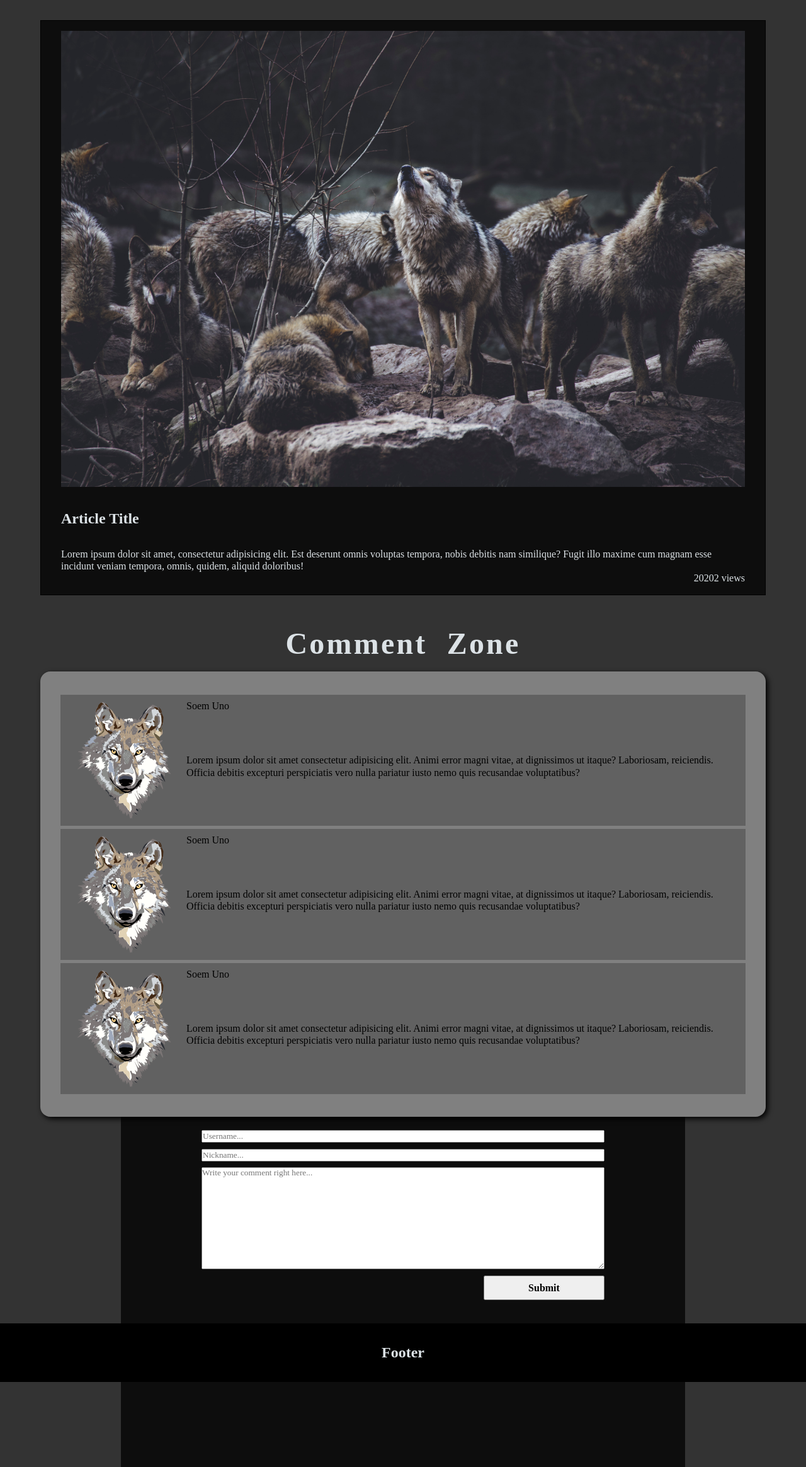
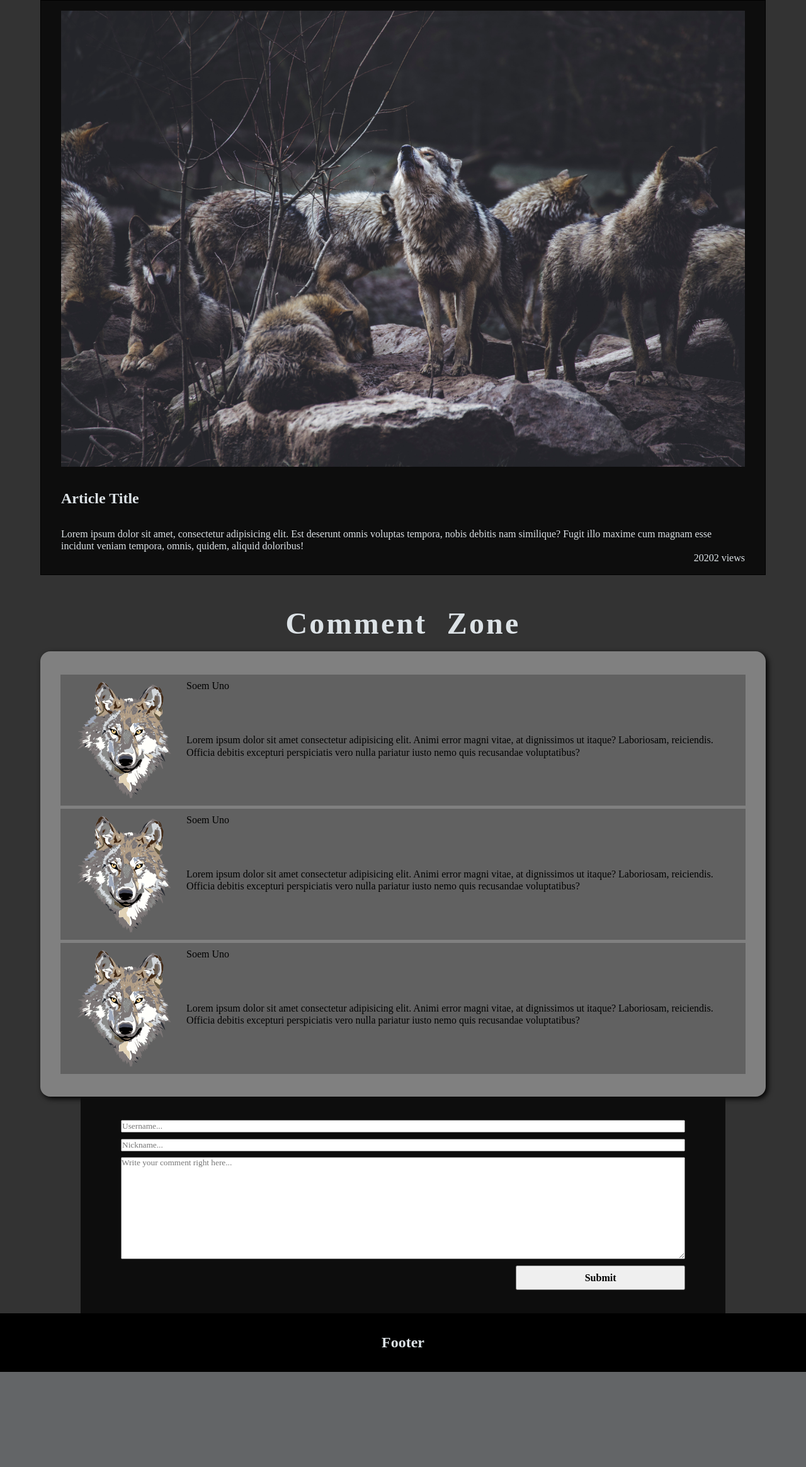
Before and after one commit to Max0nyshchenko/Nature-blog.20.05, a PHP site: page /pages/article.php in a window 1280 px wide. Shown: the part 64-2393 px from the top of the page at 63% size. After the commit the page ends 2242 px from the top, so only its background shows below. Run offline with PHP 8.4, Linux system fonts and the light colour scheme; some web fonts are replaced.

Commit message:
Sn 14:11

```diff
--- a/js/article.js
+++ b/js/article.js
@@ -12,6 +12,7 @@ const burger = document.querySelector(".burger");
 const tagBoxWrap = document.querySelector(".tagBox-wrap");
 const menuTags = document.querySelector(".menuTags");
 const tagBoxCloser = document.querySelector(".tagBox-closer");
+const commentForm = document.querySelector("#comment-form");
 
 // Show TagBox
 let tagBoxState = 0;
@@ -36,42 +37,6 @@ function tagBoxListn() {
   });
 }
 
-// ANIMATION PART
-let scroller =
-  window.requestAnimationFrame ||
-  function (callback) {
-    window.setTimeout(callback, 1000 / 60);
-  };
-
-function isElementInViewport(el) {
-  let DOMRect = el.getBoundingClientRect();
-  let inView = Math.floor(DOMRect.bottom) - window.innerHeight;
-  return inView <= DOMRect.height - 10;
-}
-
-function looper(arr, cl, rem) {
-  if (typeof arr === "array") {
-    arr.forEach((el) => el.classList.add(rem));
-    arr.forEach((element) => {
-      if (isElementInViewport(element)) {
-        element.classList.remove(rem);
-        element.classList.add(cl);
-        return true;
-      }
-    });
-  } else {
-    arr.classList.add(rem);
-    if (isElementInViewport(arr)) {
-      arr.classList.remove(rem);
-      arr.classList.add(cl);
-      return true;
-    }
-  }
-  scroller(() => {
-    looper(arr, cl, rem);
-  });
-}
-
 // Menu Part
 let clicked = 0;
 function menuResp() {
@@ -90,19 +55,6 @@ function menuResp() {
 
 // DOMCONTENT LOADED
 document.addEventListener("DOMContentLoaded", () => {
-  // Showcase video style
-  // video.style.height = "100vh";
-  // video.style.width = "100vw";
-  // video.style.objectFit = "cover";
-  // video.play();
-  // video.autoplay = true;
-
-  //Animation
-  // looper(mainLBImg, "showImg", "hideImg");
-  // looper(mainLB, "showMainLB", "hideMainLB");
-  // looper(intFact, "showMainLB", "hideMainLB");
-  // looper(mainRB, "showMainRB", "hideMainRB");
-
   // MENU
   menuResp();
 
--- a/scss/_article.scss
+++ b/scss/_article.scss
@@ -26,10 +26,13 @@ div.showcase-container.articlePHP-showcase {
 
 .articlephp-main-content {
   grid-template-columns: 1fr !important;
+  padding-bottom: 0 !important;
+  padding-top: 0 !important;
 }
 
 .articlephp-comments {
   margin: 1rem 0;
+  margin-bottom: 0;
   padding: 2rem;
   background: grey;
   border-radius: 1rem;
@@ -54,11 +57,11 @@ div.showcase-container.articlePHP-showcase {
 #comment-form {
   display: flex;
   flex-direction: column;
-  min-width: 50vw;
-  max-width: 60vw;
+  background: darken(#333, 15);
+  padding: 2rem 4rem;
+  margin: 0 4rem;
   justify-items: center;
   justify-content: center;
-  margin: 0 auto;
 
   input,
   textarea,
@@ -78,16 +81,6 @@ div.showcase-container.articlePHP-showcase {
     margin-left: 70%;
     cursor: pointer;
   }
-
-  &::after {
-    content: "";
-    width: 70vw;
-    background-color: darken(#333, 15);
-    height: 100vh;
-    position: absolute;
-    z-index: -1;
-    transform: translate(-10vw, 0px);
-  }
 }
 
 .articlephp-comments-wrap h1 {
```
Also changed, not shown: css/main.css (+6 -14 lines), css/main.min.css.
